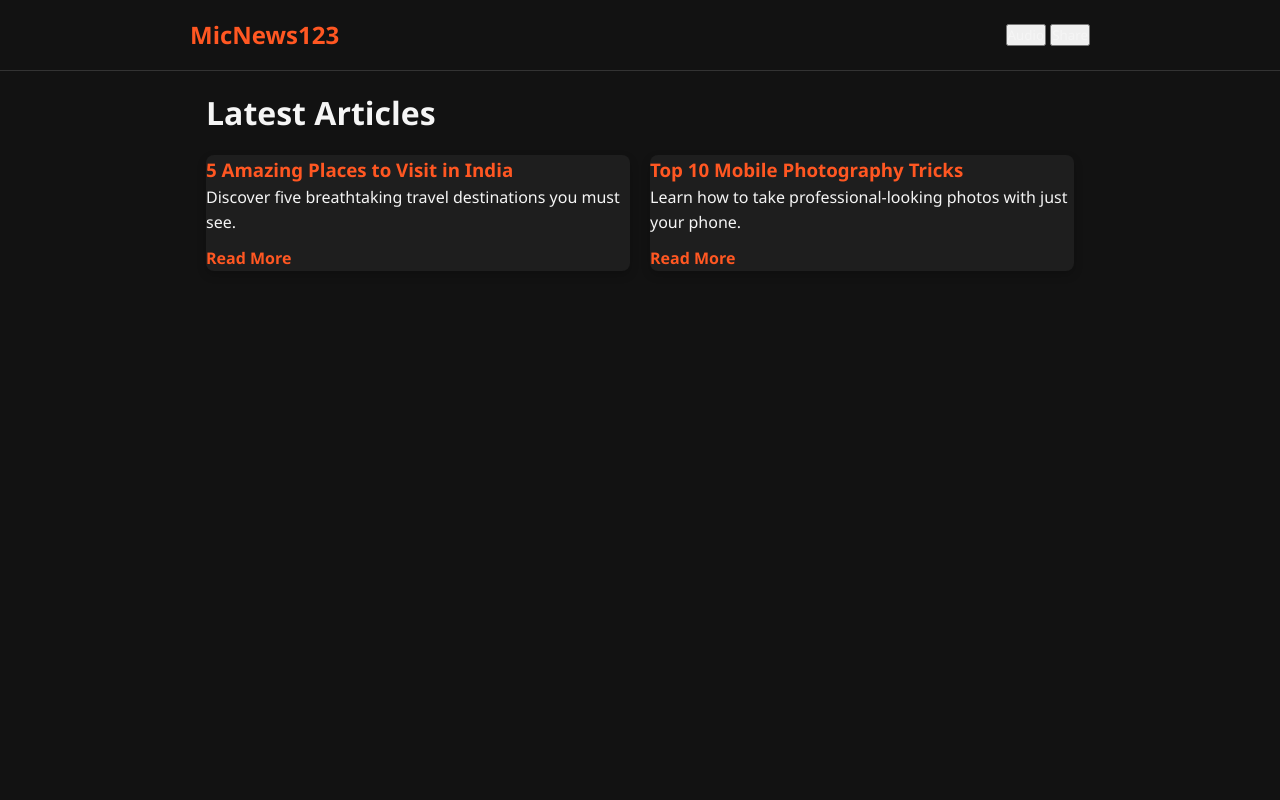
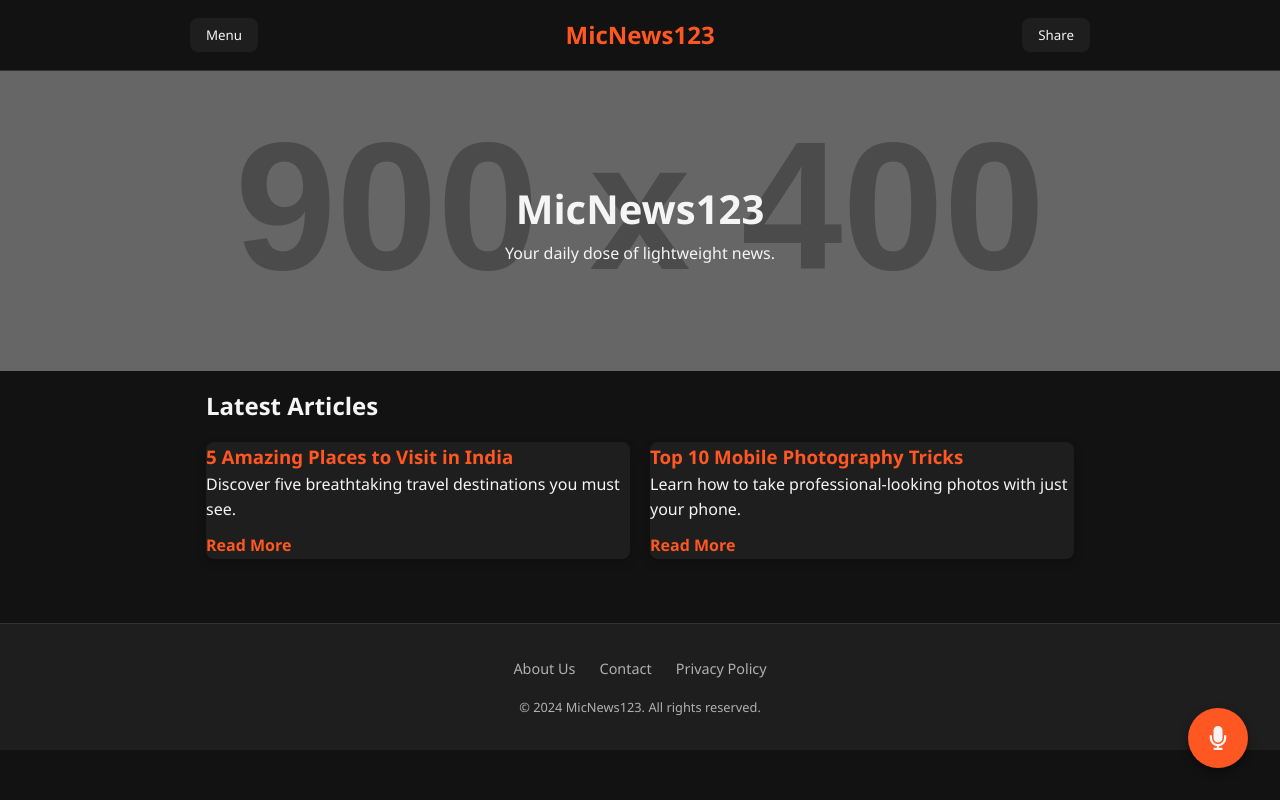
Before and after one commit to mustafa2smi-ui/gemidemo, a plain HTML site: page index.html in a window 1280 px wide. Drawn offline with Linux system fonts and the light colour scheme; placeholder pictures from the web are drawn by us.

Commit message:
Update index.html

```diff
--- a/index.html
+++ b/index.html
@@ -7,21 +7,55 @@
     <link rel="stylesheet" href="style.css">
 </head>
 <body>
+
     <header class="global-header">
         <nav class="navbar">
+            <button class="menu-btn" id="menu-btn">Menu</button>
             <a href="/" class="back-home-btn">MicNews123</a>
-            <div class="header-buttons">
-                <button id="audio-player-btn">Audio</button>
-                <button id="share-btn">Share</button>
-            </div>
+            <button class="share-btn" id="share-btn">Share</button>
         </nav>
     </header>
 
-    <main id="homepage-content">
-        <h1>Latest Articles</h1>
+    <div class="mobile-menu" id="mobile-menu">
+        <button class="close-menu-btn" id="close-menu-btn">&times;</button>
+        <ul>
+            <li><a href="/">Home</a></li>
+            <li><a href="#">About</a></li>
+            <li><a href="#">Contact</a></li>
+        </ul>
+    </div>
+
+    <section class="hero-section">
+        <div class="hero-content">
+            <h1>MicNews123</h1>
+            <p>Your daily dose of lightweight news.</p>
+        </div>
+    </section>
+
+    <main>
+        <h2>Latest Articles</h2>
         <div id="posts-container">
             </div>
+
+        <div class="load-more-container">
+            <button id="show-more-btn" class="show-more-btn">Show More</button>
+        </div>
     </main>
+
+    <button id="audio-player-btn" class="mic-style-btn">
+        <i class="fas fa-microphone"></i>
+    </button>
+
+    <footer class="footer">
+        <div class="footer-links">
+            <a href="#">About Us</a>
+            <a href="#">Contact</a>
+            <a href="#">Privacy Policy</a>
+        </div>
+        <p class="footer-note">© 2024 MicNews123. All rights reserved.</p>
+    </footer>
+
+    <link rel="stylesheet" href="https://cdnjs.cloudflare.com/ajax/libs/font-awesome/5.15.4/css/all.min.css">
 
     <script src="posts.js"></script>
     <script src="js/main.js"></script>
```
